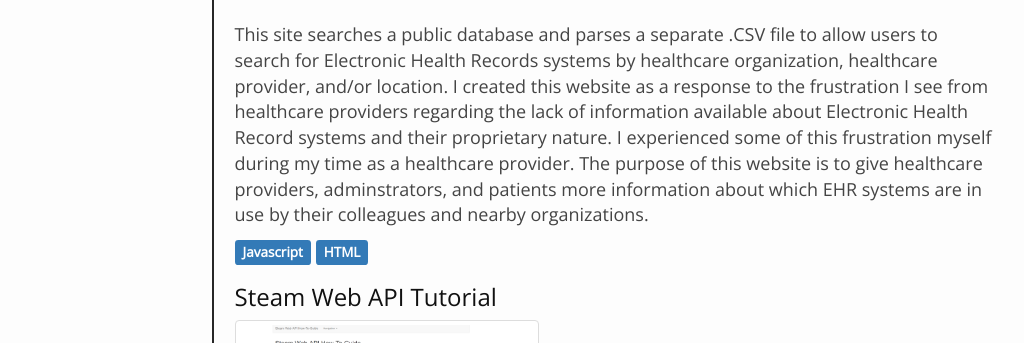
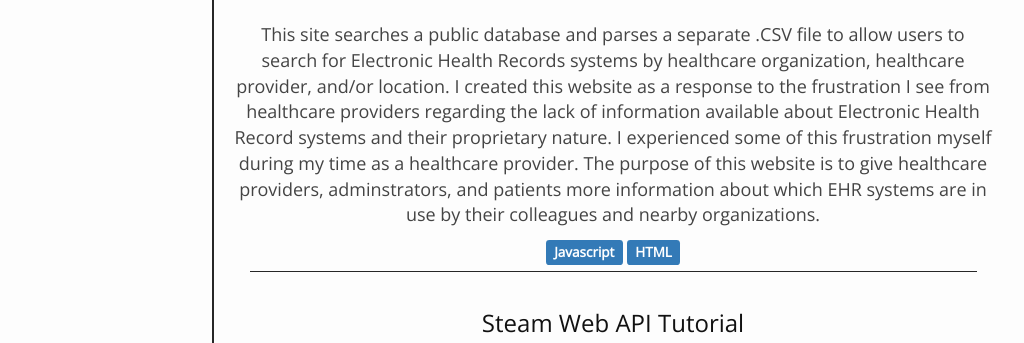
Before and after one commit to danbeyer/danbeyer.github.io, a plain HTML site: page projects.html in a window 1280 px wide. Shown: the part 395-738 px from the top of the page, without its empty margins (136-1160 px from the left). Drawn offline with nearby package versions, Linux system fonts and the light colour scheme.

Commit message:
Update main.css

```diff
--- a/css/main.css
+++ b/css/main.css
@@ -43,4 +43,14 @@ a{
     margin-bottom: 1em;
 }
 
+.divProjs{
+	border-bottom: solid 1px #272727;
+    padding-bottom: .4em;
+    margin-bottom: 1em;
+}
+
+.projHeads{
+	text-align: center;
+}
+
 img.align-center {  display: block;  margin: 0px auto;} img.medium {  width: 150px;  height: 150px;
```
